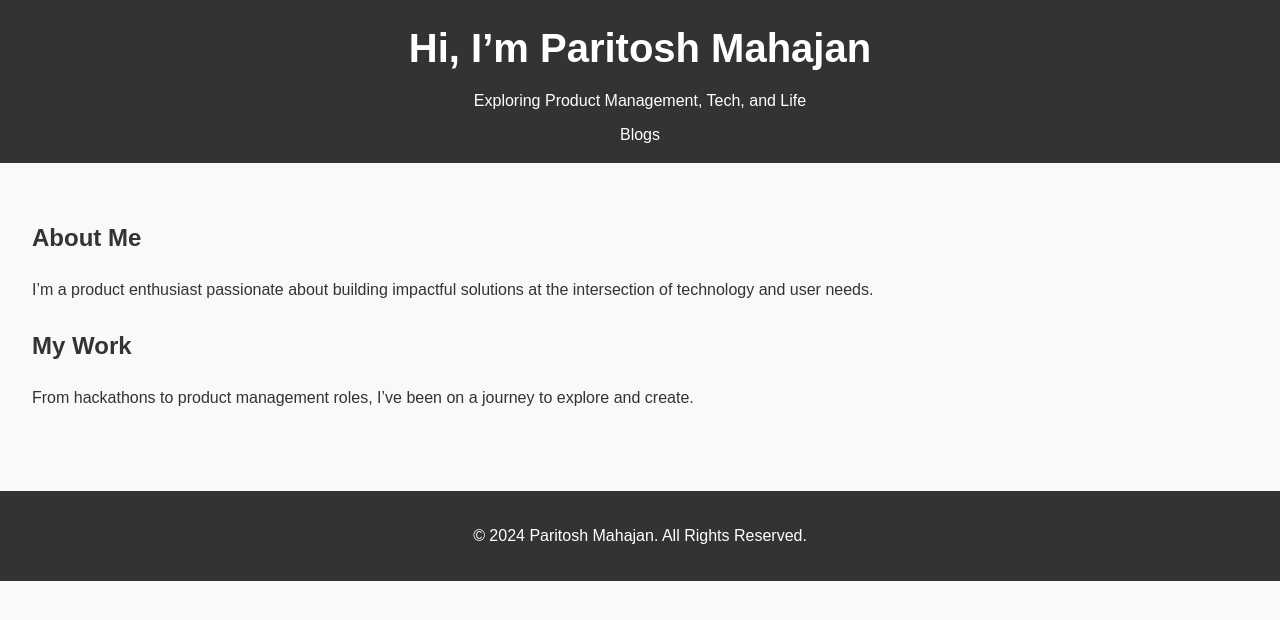
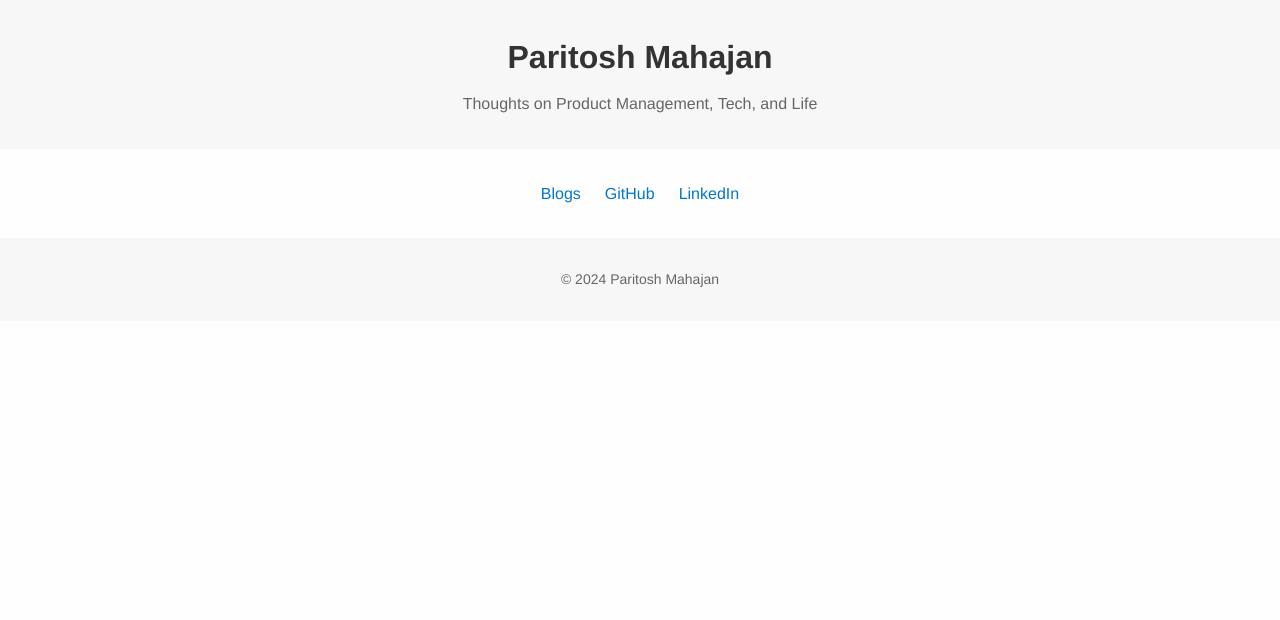
Before and after one commit to paritoshM9/mywebsite, a plain HTML site: page index.html in a window 1280 px wide. Drawn offline with Linux system fonts and the light colour scheme.

Commit message:
second update

```diff
--- a/index.html
+++ b/index.html
@@ -8,24 +8,18 @@
 </head>
 <body>
   <header>
-    <h1>Hi, I’m Paritosh Mahajan</h1>
-    <p>Exploring Product Management, Tech, and Life</p>
-    <nav>
-      <a href="blogs.html">Blogs</a>
-    </nav>
+    <h1>Paritosh Mahajan</h1>
+    <p>Thoughts on Product Management, Tech, and Life</p>
   </header>
   <main>
-    <section>
-      <h2>About Me</h2>
-      <p>I’m a product enthusiast passionate about building impactful solutions at the intersection of technology and user needs.</p>
-    </section>
-    <section>
-      <h2>My Work</h2>
-      <p>From hackathons to product management roles, I’ve been on a journey to explore and create.</p>
+    <section class="links">
+      <a href="blog/index.html">Blogs</a>
+      <a href="https://github.com/paritoshmahajan">GitHub</a>
+      <a href="https://linkedin.com/in/paritoshmahajan">LinkedIn</a>
     </section>
   </main>
   <footer>
-    <p>© 2024 Paritosh Mahajan. All Rights Reserved.</p>
+    <p>© 2024 Paritosh Mahajan</p>
   </footer>
 </body>
 </html>
--- a/styles.css
+++ b/styles.css
@@ -1,68 +1,74 @@
 /* General Styles */
 body {
-  font-family: Arial, sans-serif;
+  font-family: "Helvetica Neue", Arial, sans-serif;
   margin: 0;
   padding: 0;
-  background-color: #f9f9f9;
+  background-color: #fefefe;
   color: #333;
   line-height: 1.6;
 }
 
+a {
+  color: #0077cc;
+  text-decoration: none;
+}
+
+a:hover {
+  text-decoration: underline;
+}
+
 /* Header */
 header {
-  background: #333;
-  color: #fff;
-  padding: 1rem 0;
   text-align: center;
+  padding: 2rem 0;
+  background: #f7f7f7;
 }
 
 header h1 {
+  font-size: 2rem;
   margin: 0;
-  font-size: 2.5rem;
 }
 
 header p {
-  margin: 0.5rem 0;
-}
-
-header nav a {
-  color: #fff;
-  text-decoration: none;
-  margin: 0 10px;
-}
-
-header nav a:hover {
-  text-decoration: underline;
+  margin: 0.5rem 0 0;
+  color: #666;
 }
 
 /* Main Content */
 main {
-  padding: 2rem;
+  max-width: 800px;
+  margin: 2rem auto;
+  padding: 0 1rem;
 }
 
-main h2 {
-  color: #333;
+.links {
+  display: flex;
+  justify-content: center;
+  gap: 1.5rem;
   margin-top: 1.5rem;
 }
 
-article {
-  margin-bottom: 1.5rem;
+.blog-list {
+  list-style: none;
+  padding: 0;
 }
 
-article h2 {
-  color: #555;
-  font-size: 1.5rem;
+.blog-list li {
+  margin-bottom: 1.5rem;
+  border-bottom: 1px solid #ddd;
+  padding-bottom: 1rem;
 }
 
-article p {
-  margin: 0.5rem 0;
+.blog-list li p {
+  margin: 0.5rem 0 0;
+  color: #555;
 }
 
 /* Footer */
 footer {
-  background: #333;
-  color: #fff;
   text-align: center;
   padding: 1rem 0;
-  margin-top: 2rem;
+  background: #f7f7f7;
+  font-size: 0.875rem;
+  color: #666;
 }
```
Also changed, not shown: blog/index.html (added, +30 -0 lines), blog/post1.html (added, +25 -0 lines).
